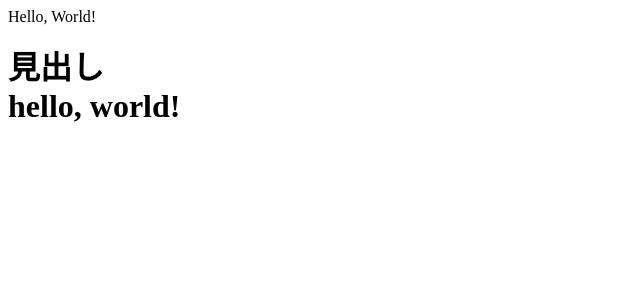
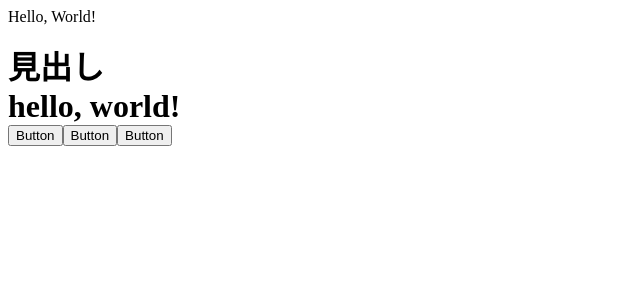
Before and after one commit to kasumi8pon/learning-typescript, a React app in the folder react-ui/: page / in a window 1280 px wide. Shown: the top 300 px of the page, without its empty margins (0-640 px from the left). Built offline with nearby package versions, Linux system fonts and the light colour scheme.

Commit message:
Add Button Component

```diff
--- a/react-ui/src/App.tsx
+++ b/react-ui/src/App.tsx
@@ -1,5 +1,6 @@
 import { Text } from './libs/Text'
 import { Heading } from './libs/Heading'
+import { Button } from './libs/Button'
 
 export const App = () => {
   return (
@@ -9,6 +10,9 @@ export const App = () => {
       <Heading tag="h1">
         <span>hello, world!</span>
       </Heading>
+      <Button onClick={() => console.log('clicked!')} title="Button" type="primary" width={96} />
+      <Button onClick={() => console.warn('clicked!')} title="Button" type="secondary" />
+      <Button onClick={() => console.error('clicked!')} title="Button" type="error" />
     </>
   )
 }
--- /dev/null
+++ b/react-ui/src/libs/Button.tsx
@@ -0,0 +1,21 @@
+import { VFC } from 'react'
+
+type ButtonType = 'primary' | 'secondary' | 'error'
+
+type Props = {
+  title: string
+  onClick: () => void
+  type?: ButtonType
+  width?: number
+}
+
+export const Button: VFC<Props> = ({
+  title,
+  onClick
+}) => {
+  return (
+    <button onClick={onClick}>
+      {title}
+    </button>
+  )
+}
```
